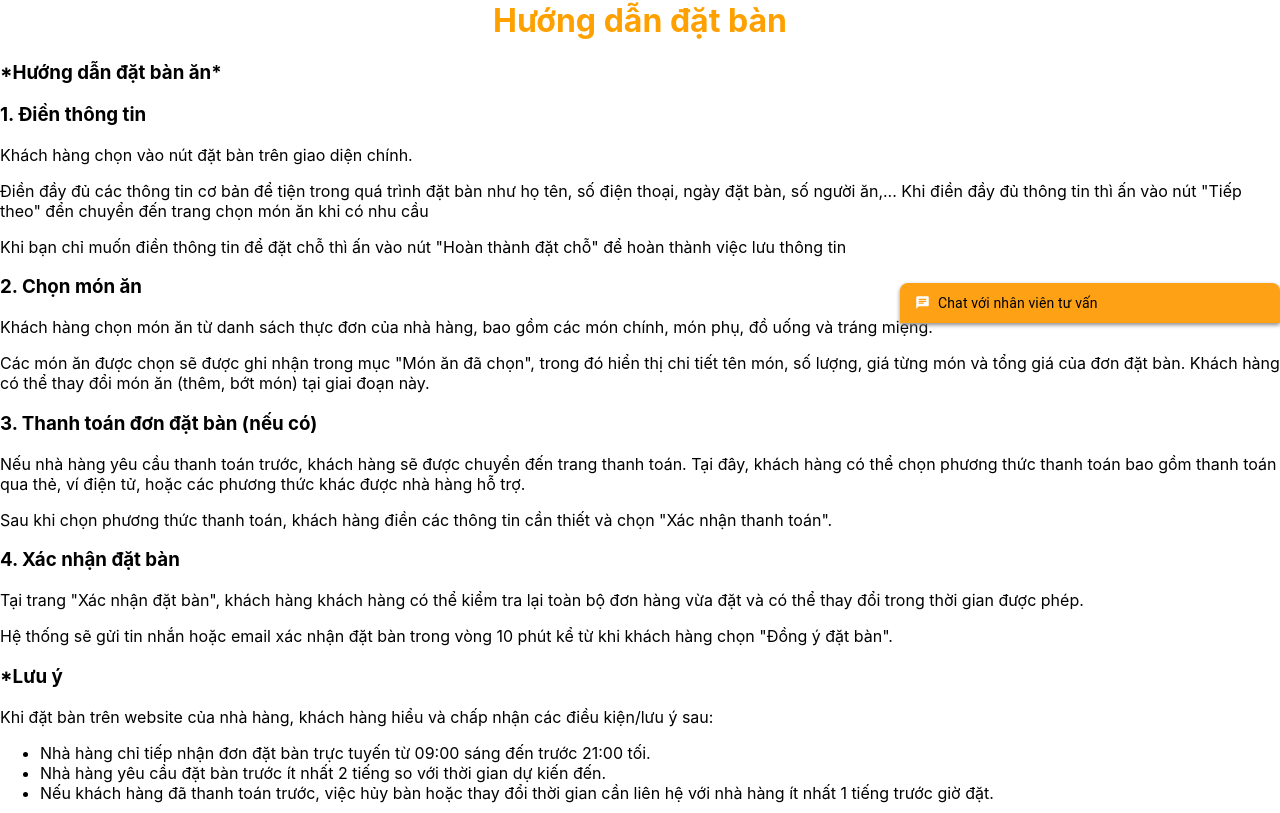
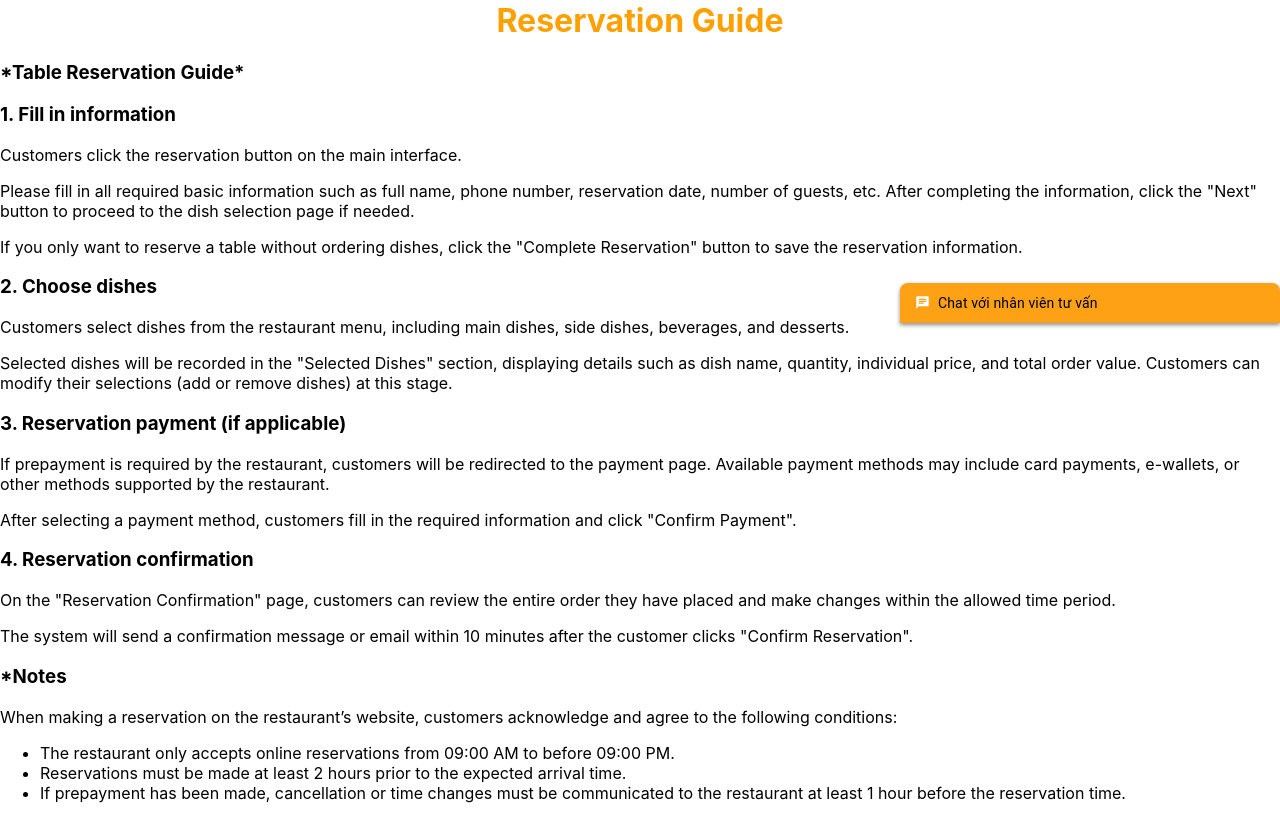
Before and after one commit to Helie96/happy-cow-client, a React (Create React App) app: page /reservation-guide in a window 1280 px wide. Shown: the part 487-1300 px from the top of the page. Built offline with nearby package versions, Linux system fonts and the light colour scheme; the HTML template or start-up script is replaced by a standard one.

Commit message:
ReservationGuide.js

```diff
--- a/src/Pages/Client/ReservationGuide.js
+++ b/src/Pages/Client/ReservationGuide.js
@@ -10,42 +10,95 @@ function ReservationGuide() {
                 <div className="row">
                     <div className="col-lg-8 mx-auto">
                         <div className="text-center">
-                            <h1 className="mb-4 text-uppercase fw-normal section-title" style={{ fontWeight: 'bold', color: '#FEA100' }}>Hướng dẫn đặt bàn</h1>
+                            <h1
+                                className="mb-4 text-uppercase fw-normal section-title"
+                                style={{ fontWeight: 'bold', color: '#FEA100' }}
+                            >
+                                Reservation Guide
+                            </h1>
                         </div>
+
                         <div className="mb-4">
-                            <h3>*Hướng dẫn đặt bàn ăn*</h3>
-                            <h3>1. Điền thông tin</h3>
-                            <p>Khách hàng chọn vào nút đặt bàn trên giao diện chính.</p>
-                            <p>Điền đầy đủ các thông tin cơ bản để tiện trong quá trình đặt bàn như họ tên, số điện thoại, ngày đặt bàn, số người ăn,... Khi điền đầy đủ thông tin thì ấn vào nút "Tiếp theo" đển chuyển đến trang chọn món ăn khi có nhu cầu</p>
-                            <p>Khi bạn chỉ muốn điền thông tin để đặt chỗ thì ấn vào nút "Hoàn thành đặt chỗ" để hoàn thành việc lưu thông tin</p>
+                            <h3>*Table Reservation Guide*</h3>
+                            <h3>1. Fill in information</h3>
+                            <p>Customers click the reservation button on the main interface.</p>
+                            <p>
+                                Please fill in all required basic information such as full name,
+                                phone number, reservation date, number of guests, etc.
+                                After completing the information, click the "Next" button
+                                to proceed to the dish selection page if needed.
+                            </p>
+                            <p>
+                                If you only want to reserve a table without ordering dishes,
+                                click the "Complete Reservation" button to save the reservation information.
+                            </p>
                         </div>
+
                         <div className="mb-4">
-                            <h3>2. Chọn món ăn</h3>
-                            <p>Khách hàng chọn món ăn từ danh sách thực đơn của nhà hàng, bao gồm các món chính, món phụ, đồ uống và tráng miệng.</p>
-                            <p>Các món ăn được chọn sẽ được ghi nhận trong mục "Món ăn đã chọn", trong đó hiển thị chi tiết tên món, số lượng, giá từng món và tổng giá của đơn đặt bàn. Khách hàng có thể thay đổi món ăn (thêm, bớt món) tại giai đoạn này.</p>
+                            <h3>2. Choose dishes</h3>
+                            <p>
+                                Customers select dishes from the restaurant menu, including main dishes,
+                                side dishes, beverages, and desserts.
+                            </p>
+                            <p>
+                                Selected dishes will be recorded in the "Selected Dishes" section,
+                                displaying details such as dish name, quantity, individual price,
+                                and total order value. Customers can modify their selections
+                                (add or remove dishes) at this stage.
+                            </p>
                         </div>
+
                         <div className="mb-4">
-                            <h3>3. Thanh toán đơn đặt bàn (nếu có)</h3>
-                            <p>Nếu nhà hàng yêu cầu thanh toán trước, khách hàng sẽ được chuyển đến trang thanh toán. Tại đây, khách hàng có thể chọn phương thức thanh toán bao gồm thanh toán qua thẻ, ví điện tử, hoặc các phương thức khác được nhà hàng hỗ trợ.</p>
-                            <p>Sau khi chọn phương thức thanh toán, khách hàng điền các thông tin cần thiết và chọn "Xác nhận thanh toán".</p>
+                            <h3>3. Reservation payment (if applicable)</h3>
+                            <p>
+                                If prepayment is required by the restaurant, customers will be redirected
+                                to the payment page. Available payment methods may include card payments,
+                                e-wallets, or other methods supported by the restaurant.
+                            </p>
+                            <p>
+                                After selecting a payment method, customers fill in the required information
+                                and click "Confirm Payment".
+                            </p>
                         </div>
+
                         <div className="mb-4">
-                            <h3>4. Xác nhận đặt bàn</h3>
-                            <p>Tại trang "Xác nhận đặt bàn", khách hàng khách hàng có thể kiểm tra lại toàn bộ đơn hàng vừa đặt và có thể thay đổi trong thời gian được phép.</p>
-                            <p>Hệ thống sẽ gửi tin nhắn hoặc email xác nhận đặt bàn trong vòng 10 phút kể từ khi khách hàng chọn "Đồng ý đặt bàn".</p>
+                            <h3>4. Reservation confirmation</h3>
+                            <p>
+                                On the "Reservation Confirmation" page, customers can review
+                                the entire order they have placed and make changes within
+                                the allowed time period.
+                            </p>
+                            <p>
+                                The system will send a confirmation message or email within
+                                10 minutes after the customer clicks "Confirm Reservation".
+                            </p>
                         </div>
+
                         <div className="mb-4">
-                            <h3>*Lưu ý </h3>
-                            <p>Khi đặt bàn trên website của nhà hàng, khách hàng hiểu và chấp nhận các điều kiện/lưu ý sau:</p>
+                            <h3>*Notes</h3>
+                            <p>
+                                When making a reservation on the restaurant’s website,
+                                customers acknowledge and agree to the following conditions:
+                            </p>
                             <ul>
-                                <li>Nhà hàng chỉ tiếp nhận đơn đặt bàn trực tuyến từ 09:00 sáng đến trước 21:00 tối.</li>
-                                <li>Nhà hàng yêu cầu đặt bàn trước ít nhất 2 tiếng so với thời gian dự kiến đến.</li>
-                                <li>Nếu khách hàng đã thanh toán trước, việc hủy bàn hoặc thay đổi thời gian cần liên hệ với nhà hàng ít nhất 1 tiếng trước giờ đặt.</li>
+                                <li>
+                                    The restaurant only accepts online reservations from
+                                    09:00 AM to before 09:00 PM.
+                                </li>
+                                <li>
+                                    Reservations must be made at least 2 hours prior
+                                    to the expected arrival time.
+                                </li>
+                                <li>
+                                    If prepayment has been made, cancellation or time changes
+                                    must be communicated to the restaurant at least
+                                    1 hour before the reservation time.
+                                </li>
                             </ul>
                         </div>
 
                         <Link to="/" className="btn btn-primary">
-                            <i className="fa-solid fa-arrow-left ms-2"></i> Về trang chủ
+                            <i className="fa-solid fa-arrow-left ms-2"></i> Back to Home
                         </Link>
                     </div>
                 </div>
```
